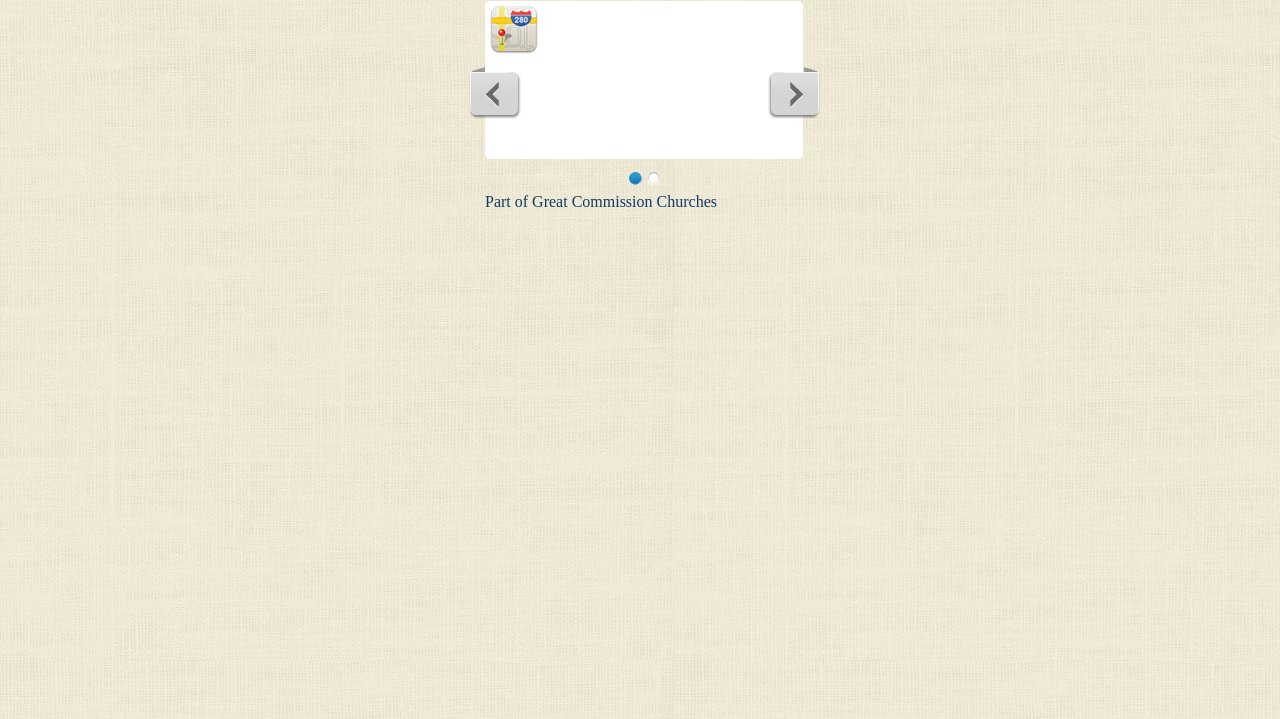
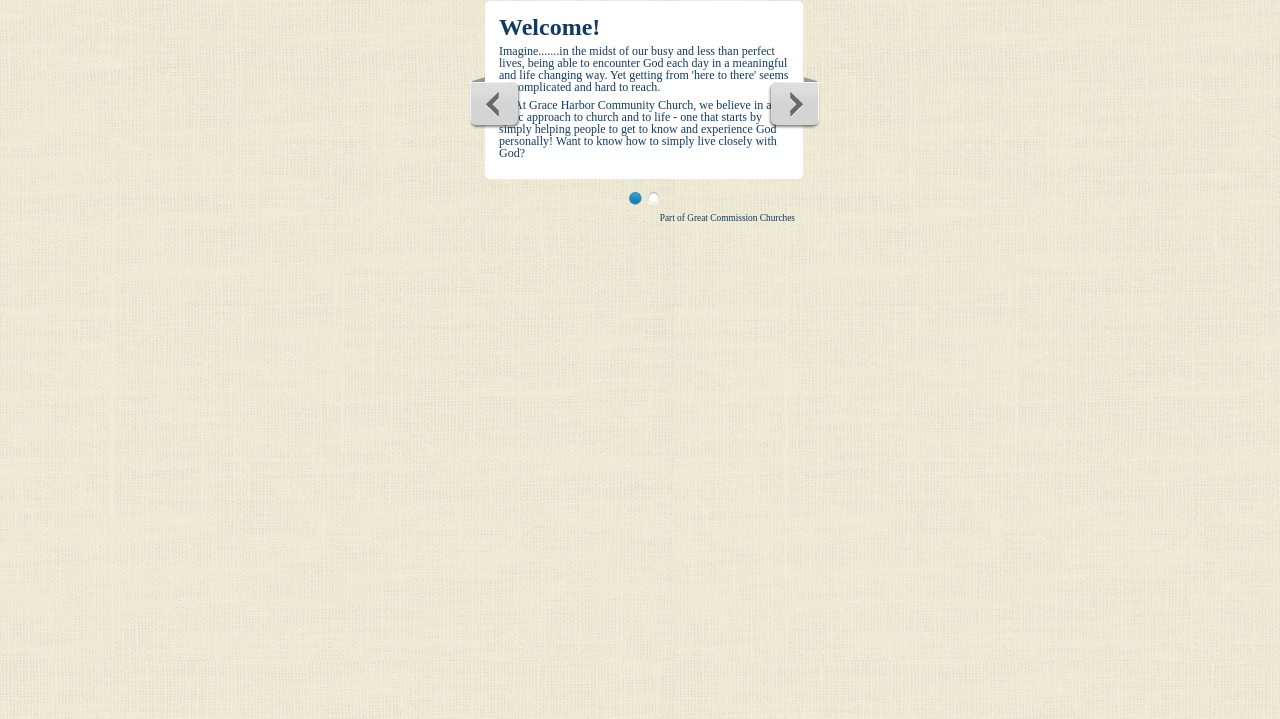
Before and after one commit to BruceHubbard/GraceHarborChurch, a plain HTML site: page index2.html in a window 1280 px wide. Shown: the part 81-800 px from the top of the page. Drawn offline with nearby package versions, Linux system fonts and the light colour scheme.

Commit message:
Adding a real banner image and fixing footer styles

```diff
--- a/css2/style.css
+++ b/css2/style.css
@@ -104,6 +104,11 @@ nav ul {
 	display: none;
 }
 
+footer {
+	font-size: 7pt;
+	text-align: right;
+}
+
 /* Global elements */
 
 .find-us {
--- a/index2.html
+++ b/index2.html
@@ -97,12 +97,12 @@
 			<div class="main-content">
 				<div class="flexslider">
 					<ul class="slides">
-						<li><img src="images/maps.png" /></li>
 						<li class="text">
 							<h1>Welcome!</h1>
 							<p class="first">Imagine.......in the midst of our busy and less than perfect lives, being able to encounter God each day in a meaningful and life changing way.  Yet getting from 'here to there' seems so complicated and hard to reach.</p>
 							<p>At Grace Harbor Community Church, we believe in a basic approach to church and to life - one that starts by simply helping people to get to know and experience God personally!  Want to know how to simply live closely with God?</p>
 						</li>
+						<li><img src="images/slideshow/banner_crLove.png" /></li>
 					</ul>
 				</div>
 			</div>
```
Also changed, not shown: images/slideshow/banner_crLove.png (added).
